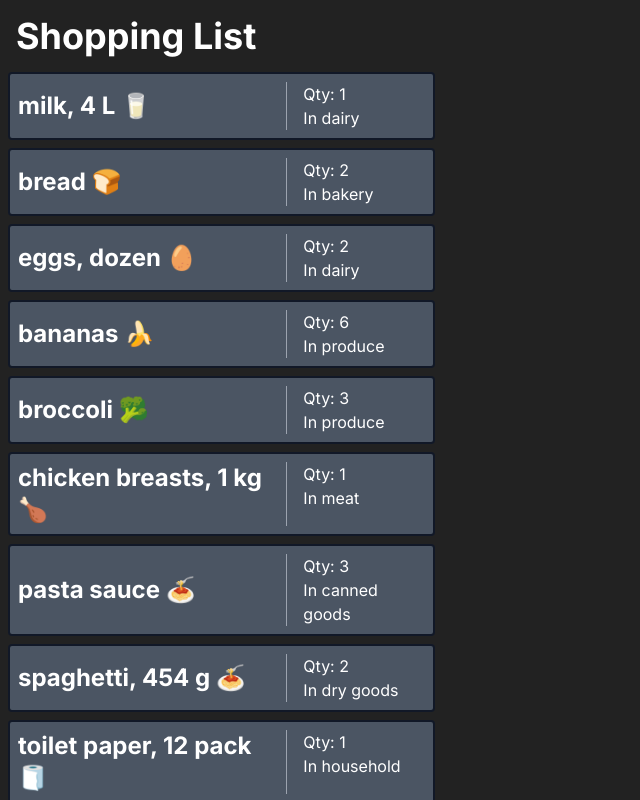
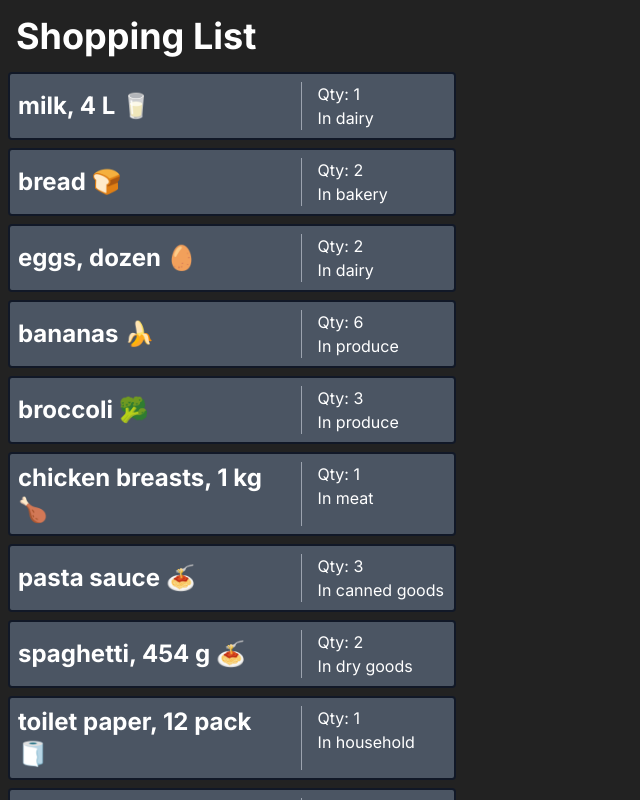
Before and after one commit to James-Sundby/cprg306-assignments, a Next.js app: page /week3 in a window 1280 px wide. Shown: the top 800 px of the page, without its empty margins (0-640 px from the left). Built offline with nearby package versions, Linux system fonts and the light colour scheme.

Commit message:
Sets width to full

```diff
--- a/app/week3/item.js
+++ b/app/week3/item.js
@@ -1,6 +1,6 @@
 export default function Item({ name, quantity, category }) {
     return (
-        <li className="bg-gray-600 p-2 m-2 rounded flex w-1/3 sm:w-fill border-2 border-gray-900 hover:border-white">
+        <li className="bg-gray-600 p-2 m-2 rounded flex w-full max-w-md sm:w-fill border-2 border-gray-900 hover:border-white">
             <div className="w-full pr-4 border-r border-gray-400 flex items-center">
                 <h2 className="font-bold text-2xl">{name}</h2>
             </div>
```
